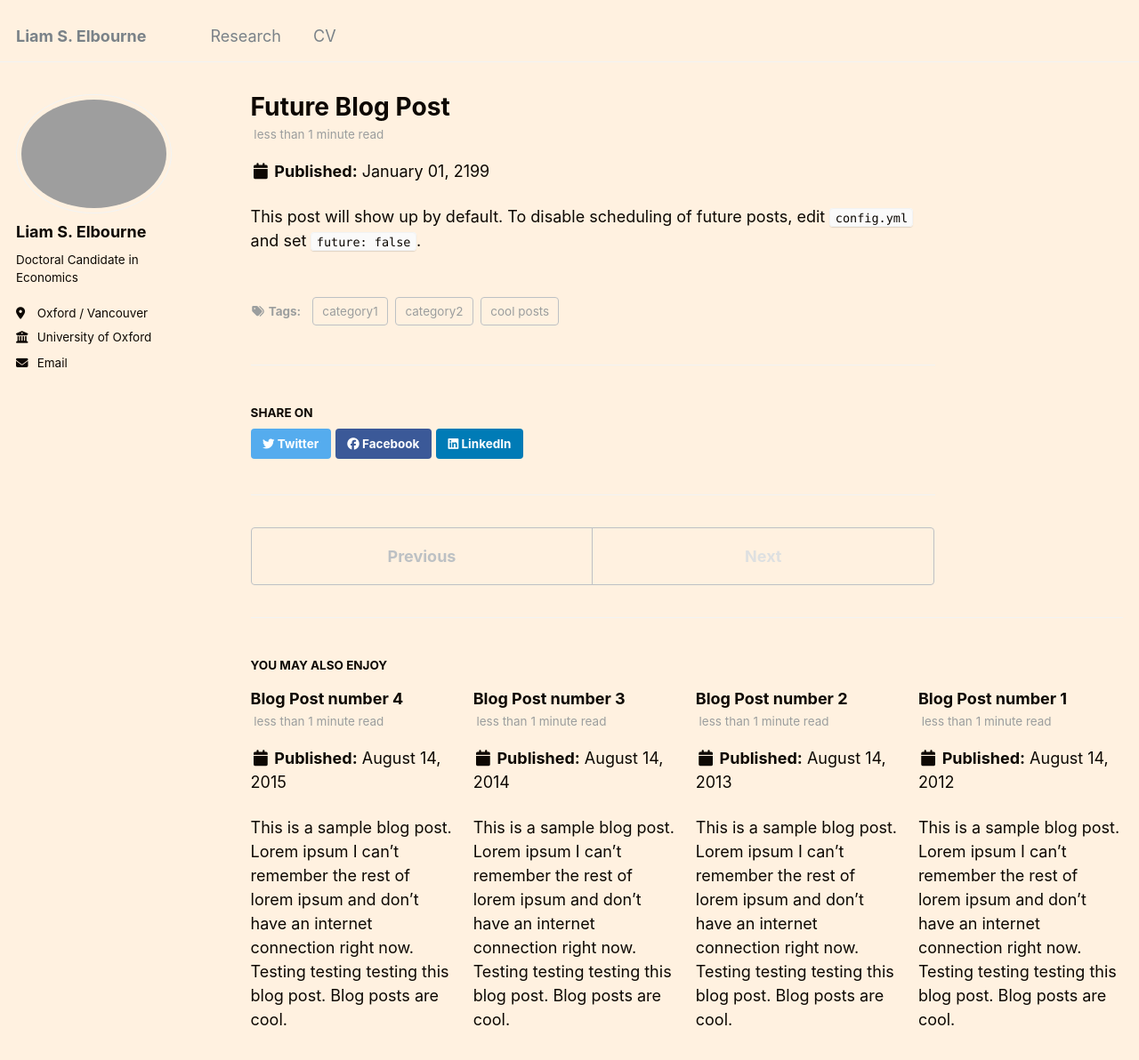
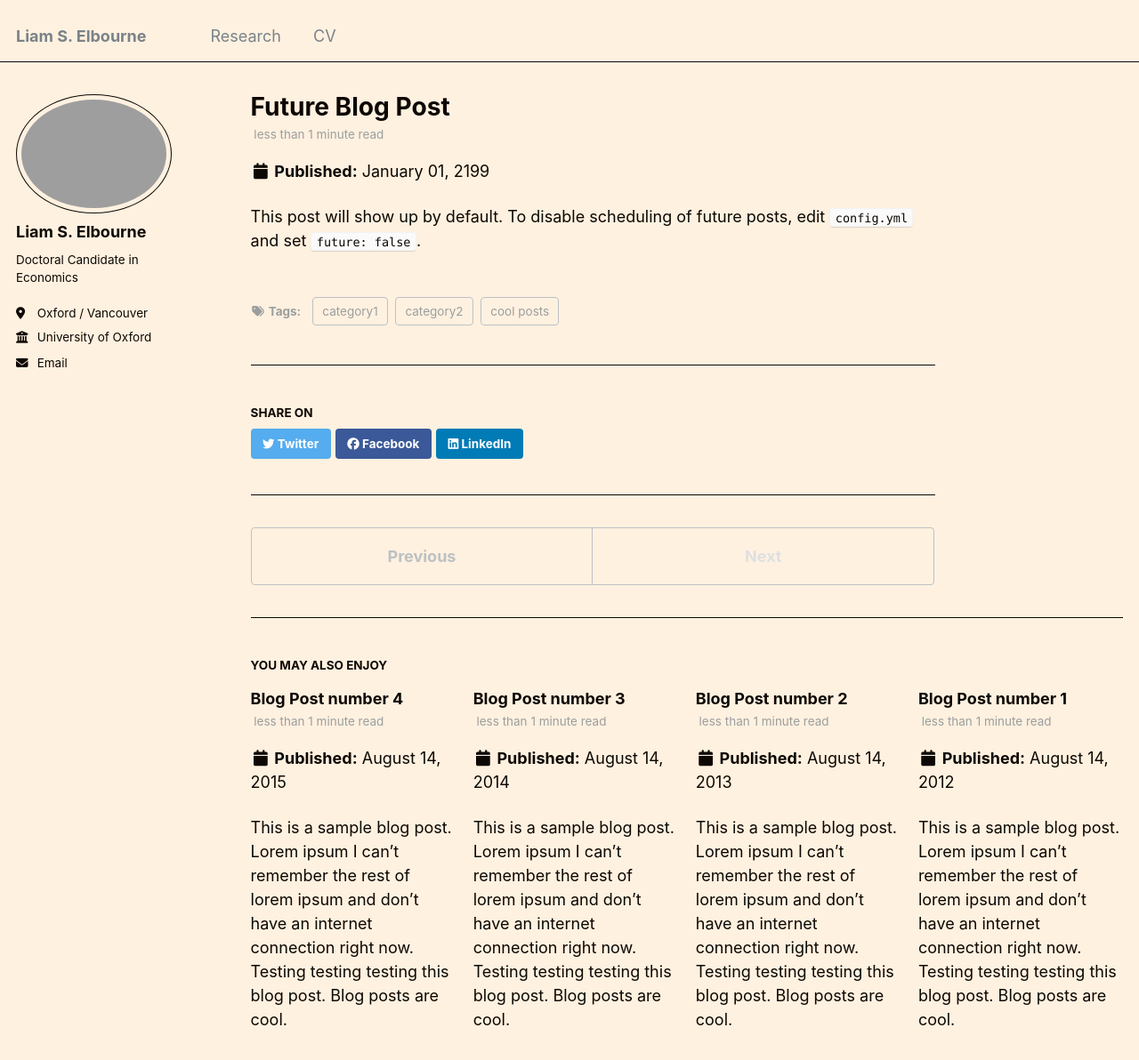
Before and after one commit to LiamSElbourne/LiamSElbourne.github.io, a Jekyll site: the page built from _posts/2199-01-01-future-post.md, in a window 1280 px wide and 1400 px high. Shown: the top 1192 px of the window at 89% size. Built offline with Jekyll 4.4.1, drawn with Linux system fonts in a browser that asks for light colours.

Commit message:
Update _variables.scss

```diff
--- a/_sass/_variables.scss
+++ b/_sass/_variables.scss
@@ -64,10 +64,12 @@ $black                      : #0d0803;
 
 $body-color                 : #fff1e0;
 $background-color           : #fff1e0;
+$background-light           : #fff1e0;
+$background-dark            : #f2dfce;
 $code-background-color      : #fafafa;
 $code-background-color-dark : $light-gray;
 $text-color                 : $black;
-$border-color               : $lighter-gray;
+$border-color               : $black;
 
 $primary-color              : #7a8288;
 $success-color              : #62c462;
```
